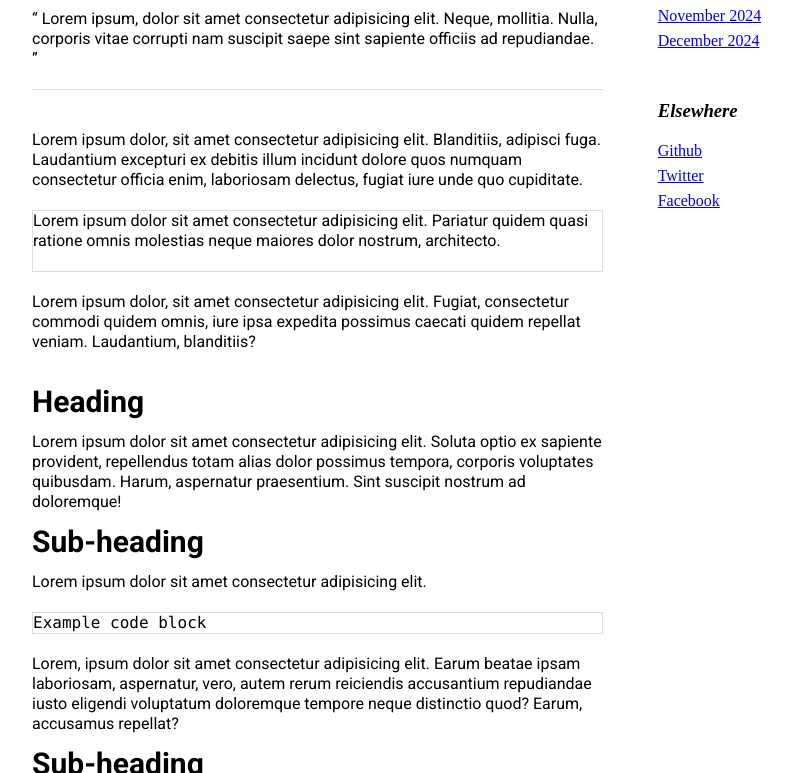
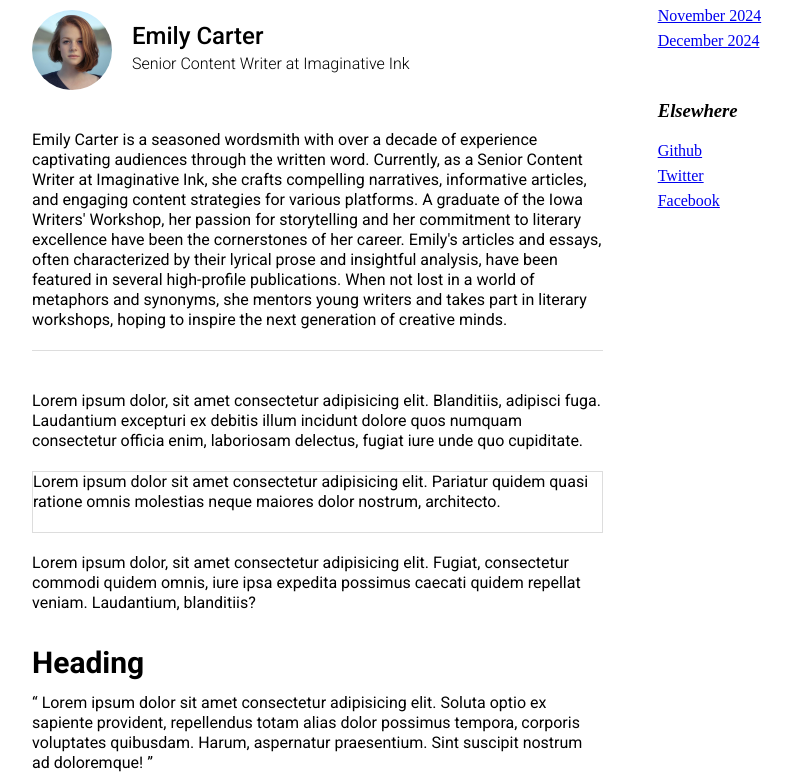
Before and after one commit to truongnguyen190895/udacity-blog, a plain HTML site: page blog.html in a window 1280 px wide. Shown: the part 644-1417 px from the top of the page, without its empty margins (160-953 px from the left). Drawn offline with Linux system fonts and the light colour scheme.

Commit message:
update Blog detail page

```diff
--- a/assets/css/styles.css
+++ b/assets/css/styles.css
@@ -150,14 +150,37 @@ p {
   font-size: 14px;
 }
 
-.post-heading  {
+.post-heading {
   display: flex;
   flex-direction: column;
   gap: 20px;
 }
 
+.avatar {
+  display: flex;
+  align-items: center;
+  gap: 20px;
+}
+
+.avatar img {
+  width: 80px;
+  height: 80px;
+  border-radius: 50%;
+  object-fit: cover;
+}
+
+.author-about {
+  display: flex;
+  flex-direction: column;
+  gap: 8px;
+}
+
 .post-card-date {
   font-style: italic;
+}
+
+figure {
+  margin: 0;
 }
 
 @media only screen and (max-width: 767px) {
@@ -165,7 +188,8 @@ p {
   body {
     padding: 0 3%;
   }
-  .main, .blog-detail-main {
+  .main,
+  .blog-detail-main {
     grid-template-columns: 1fr;
   }
 }
--- a/blog.html
+++ b/blog.html
@@ -26,20 +26,40 @@
       <div class="blog-detail-left">
         <figure class="blog-image">
           <img src="assets/images/travel.jpg" alt="nature" />
-          <figcaption>Fig.1 - Travel with me</figcaption>
+          <figcaption>Travel with me</figcaption>
         </figure>
         <div class="blog-detail-title">
           <h2 class="roboto-medium text-large">Sample Blog Post</h2>
           <span class="roboto-medium text-grey text-small">
-            January 1, 2024 by <a href="#">Mark</a>
+            January 1, 2024
           </span>
         </div>
+        <div class="blog-author">
+          <div class="avatar">
+            <img src="assets/images/avatar.jpg" alt="woman" />
+            <div class="author-about">
+              <h2 class="roboto-medium">Emily Carter</h2>
+              <span class="roboto-light"
+                >Senior Content Writer at Imaginative Ink</span
+              >
+            </div>
+          </div>
+        </div>
         <div class="short-description">
-          <q class="roboto-regular">
-            Lorem ipsum, dolor sit amet consectetur adipisicing elit. Neque,
-            mollitia. Nulla, corporis vitae corrupti nam suscipit saepe sint
-            sapiente officiis ad repudiandae.
-          </q>
+          <p class="roboto-regular">
+            Emily Carter is a seasoned wordsmith with over a decade of
+            experience captivating audiences through the written word.
+            Currently, as a Senior Content Writer at Imaginative Ink, she crafts
+            compelling narratives, informative articles, and engaging content
+            strategies for various platforms. A graduate of the Iowa Writers'
+            Workshop, her passion for storytelling and her commitment to
+            literary excellence have been the cornerstones of her career.
+            Emily's articles and essays, often characterized by their lyrical
+            prose and insightful analysis, have been featured in several
+            high-profile publications. When not lost in a world of metaphors and
+            synonyms, she mentors young writers and takes part in literary
+            workshops, hoping to inspire the next generation of creative minds.
+          </p>
         </div>
         <div class="mock-content">
           <p class="roboto-regular">
@@ -61,12 +81,12 @@
         </div>
         <div class="post-heading roboto-regular">
           <h2 class="text-large">Heading</h2>
-          <p>
+          <q>
             Lorem ipsum dolor sit amet consectetur adipisicing elit. Soluta
             optio ex sapiente provident, repellendus totam alias dolor possimus
             tempora, corporis voluptates quibusdam. Harum, aspernatur
             praesentium. Sint suscipit nostrum ad doloremque!
-          </p>
+          </q>
         </div>
         <div class="post-heading roboto-regular">
           <h2 class="text-large">Sub-heading</h2>
```
Also changed, not shown: assets/images/avatar.jpg (added).
